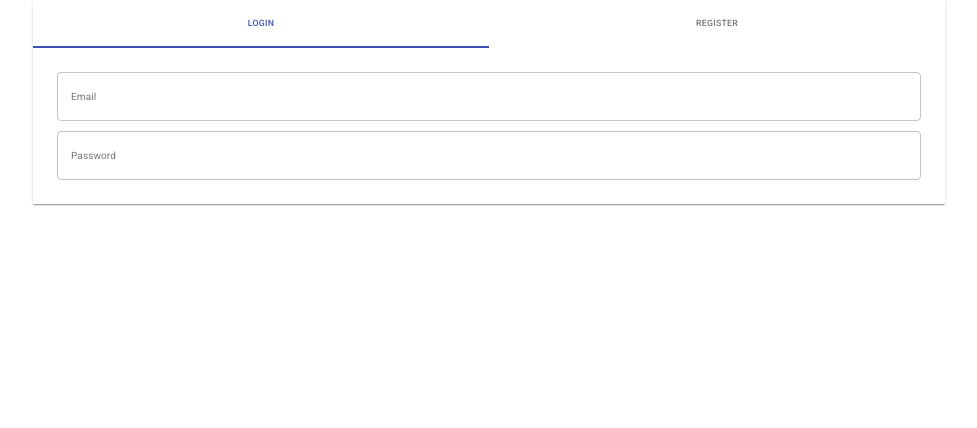
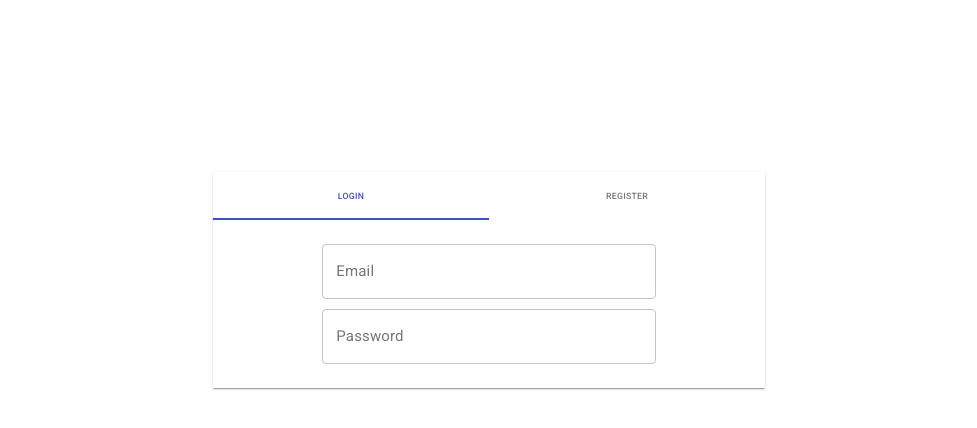
Before and after one commit to lucifer2355/event-messange, a React (Create React App) app in the folder client/: page / in a window 1280 px wide. Shown: the top 428 px of the page, without its empty margins (151-1128 px from the left). Built offline with nearby package versions, Linux system fonts and the light colour scheme.

Commit message:
finish login form text field style

```diff
--- a/client/src/pages/AuthPage/AuthPage.tsx
+++ b/client/src/pages/AuthPage/AuthPage.tsx
@@ -49,7 +49,7 @@ const AuthPage: React.FC = () => {
 
   return (
     <div className='auth__container'>
-      <Container maxWidth='md'>
+      <Container maxWidth='sm'>
         <Paper square>
           <Tabs
             value={value}
@@ -66,13 +66,15 @@ const AuthPage: React.FC = () => {
           <form className='form' noValidate autoComplete='off'>
             <TabPanel value={value} index={0}>
               <Grid container spacing={1} justify='center'>
-                <Grid item xs={12} sm={12} md={12} className='auth__grid'>
+                <Grid item xs={8} sm={8} md={8} className='auth__grid'>
                   <div className='form__textfield-div'>
                     <TextField
                       id='email'
                       label='Email'
                       variant='outlined'
                       type='email'
+                      InputProps={{ style: { fontSize: "1.5rem" } }}
+                      InputLabelProps={{ style: { fontSize: "1.5rem" } }}
                       className='form__textfield'
                     />
                   </div>
@@ -83,6 +85,8 @@ const AuthPage: React.FC = () => {
                       label='Password'
                       variant='outlined'
                       type='password'
+                      InputProps={{ style: { fontSize: "1.5rem" } }}
+                      InputLabelProps={{ style: { fontSize: "1.5rem" } }}
                       className='form__textfield'
                     />
                   </div>
--- a/client/src/pages/AuthPage/authpage.scss
+++ b/client/src/pages/AuthPage/authpage.scss
@@ -2,7 +2,7 @@
   display: flex;
   justify-content: center;
   align-items: center;
-  min-width: 50%;
+  height: 70vh;
 }
 
 .form {
@@ -12,5 +12,6 @@
 
   &__textfield {
     width: 100%;
+    font-size: 2rem;
   }
 }
```
